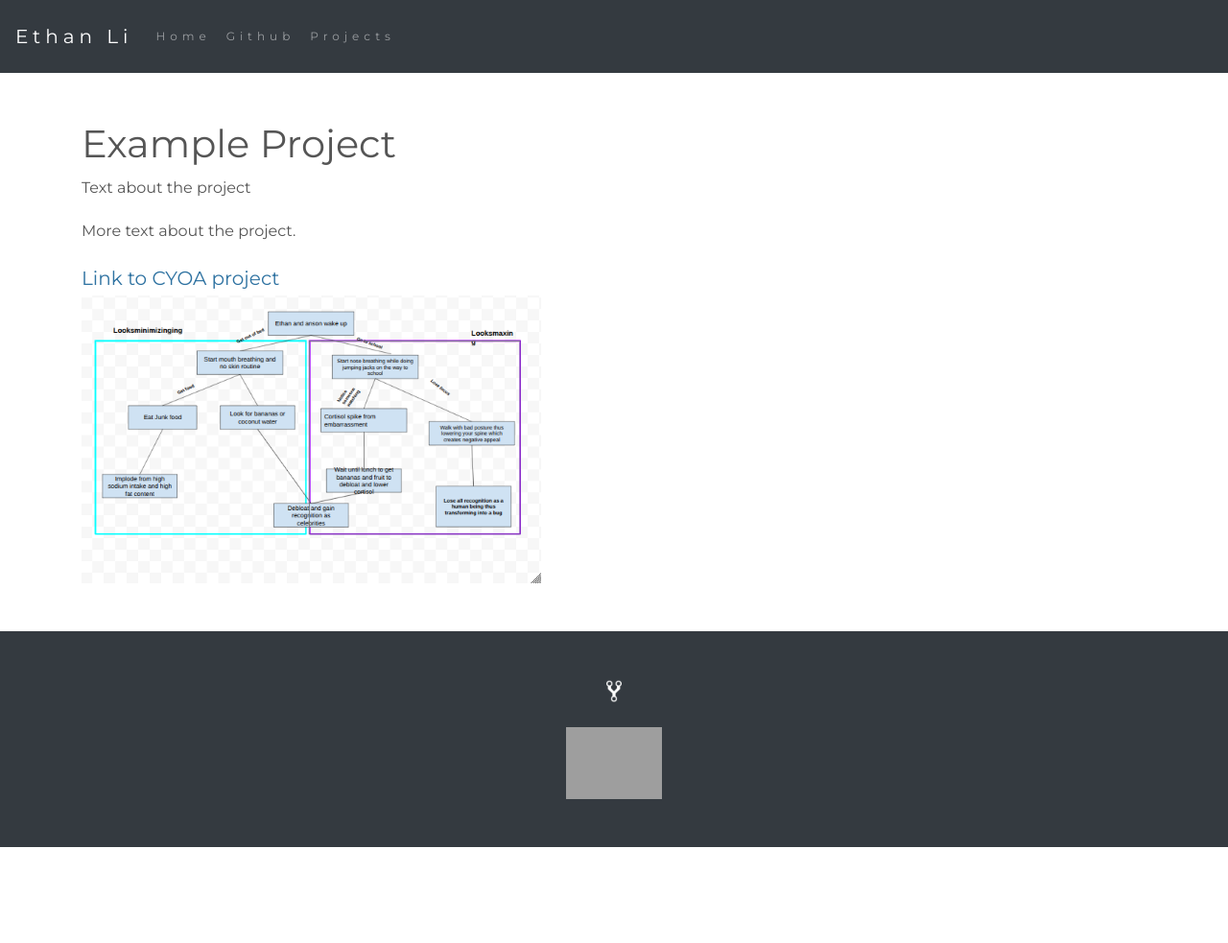
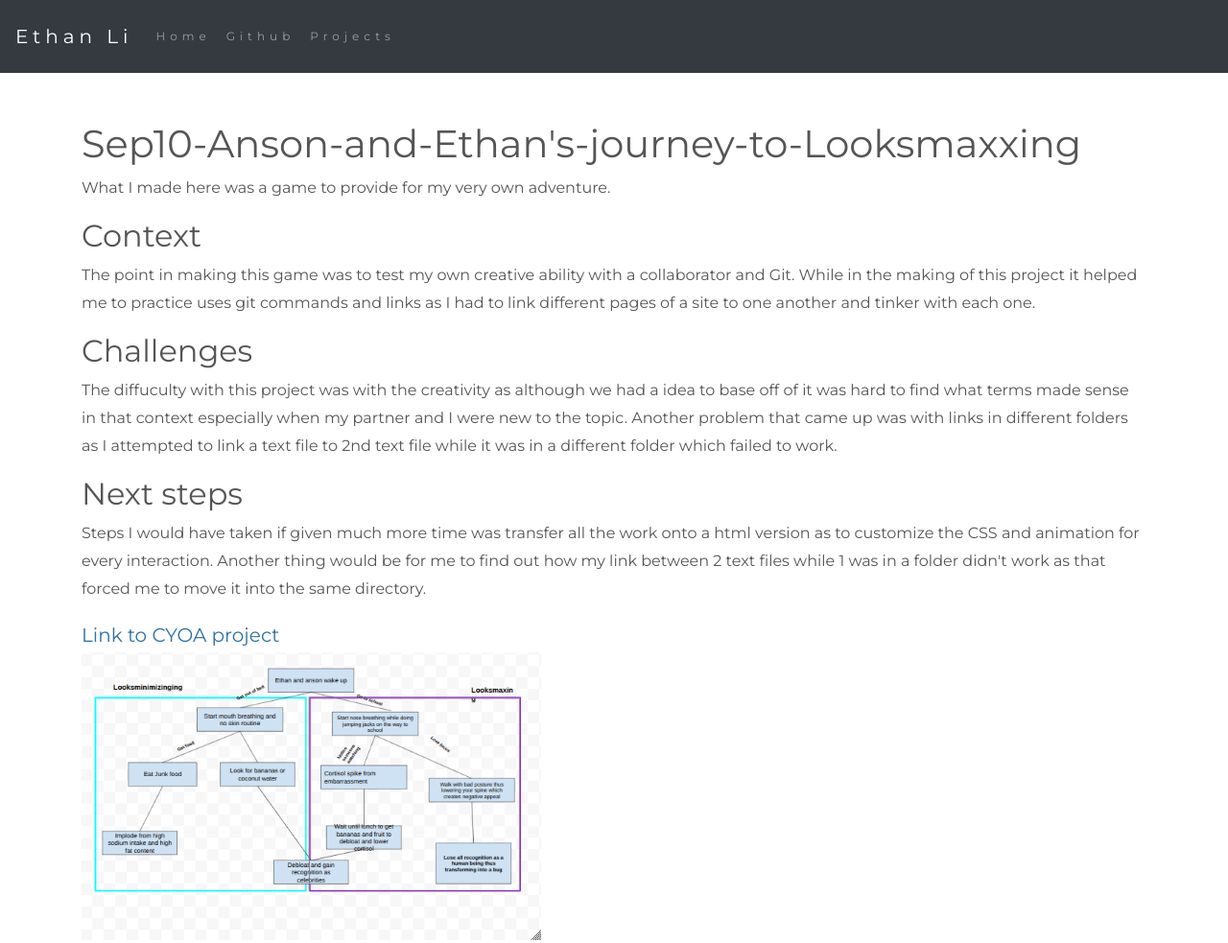
Before and after one commit to EthanL6877/Ethanl6877.github.io, a plain HTML site: page projects/CYOA.html in a window 1280 px wide. Shown: the top 983 px of the page at 96% size. Before the commit the page ends 883 px from the top, so only its background shows below. Drawn offline with nearby package versions, Linux system fonts and the light colour scheme; grey boxes are pictures that could not be loaded.

Commit message:
finished?

```diff
--- a/projects/CYOA.html
+++ b/projects/CYOA.html
@@ -43,9 +43,20 @@
     <div class="container-fluid bg-1">
         <div class="container">
 
-            <h1 class="Sep10-Anson-and-Ethan's-journey-to-Looksmaxxing">Example Project</h1>
-            <p>Text about the project</p>
-            <p>More text about the project.</p>
+            <h1 class="Sep10-Anson-and-Ethan's-journey-to-Looksmaxxing">Sep10-Anson-and-Ethan's-journey-to-Looksmaxxing</h1>
+            <p>What I made here was a game to provide for my very own adventure. </p>
+            <h2>Context</h2>
+
+            <p>The point in making this game was to test my own creative ability with a collaborator and Git. While in the making of this project it helped me to practice uses git commands and links as I had to link different pages of a site to one another and tinker with each one.</p>
+
+            <h2>Challenges</h2>
+
+            <p>The diffuculty with this project was with the creativity as although we had a idea to base off of it was hard to find what terms made sense in that context especially when my partner and I were new to the topic. Another problem that came up was with links in different folders as I attempted to link a text file to 2nd text file while it was in a different folder which failed to work.</p>
+
+            <h2>Next steps</h2>
+
+            <p>Steps I would have taken if given much more time was transfer all the work onto a html version as to customize the CSS and animation for every interaction. Another thing would be for me to find out how my link between 2 text files while 1 was in a folder didn't work as that forced me to move it into the same directory.</p>
+
             <a href="https://github.com/EthanL6877/Sep10--Anson-and-Ethan-s-journey-to-Looksmaxxing">Link to CYOA project</a><br>
 
             <!--EXAMPLE OF PREVIEW LINK-->
```
